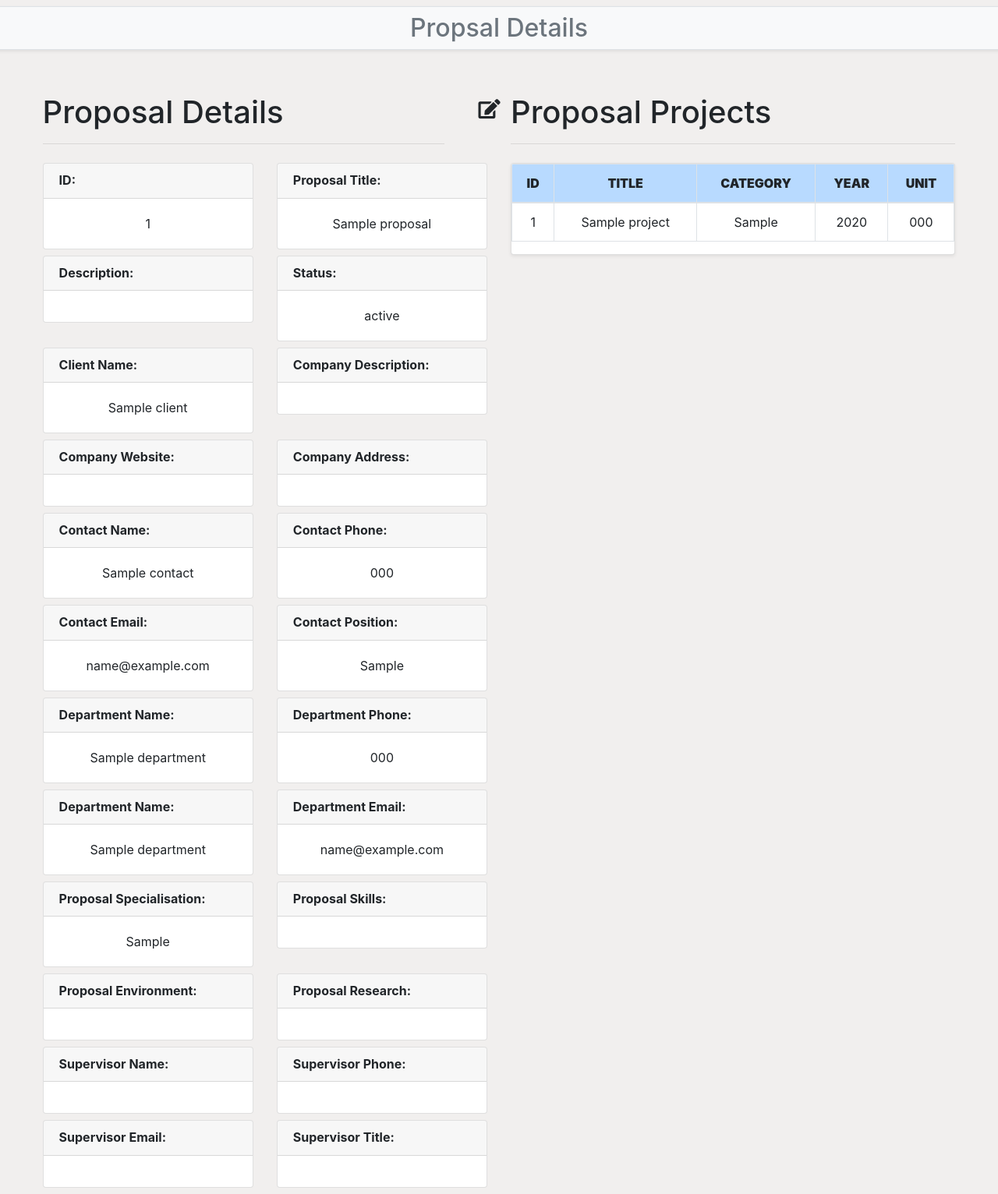
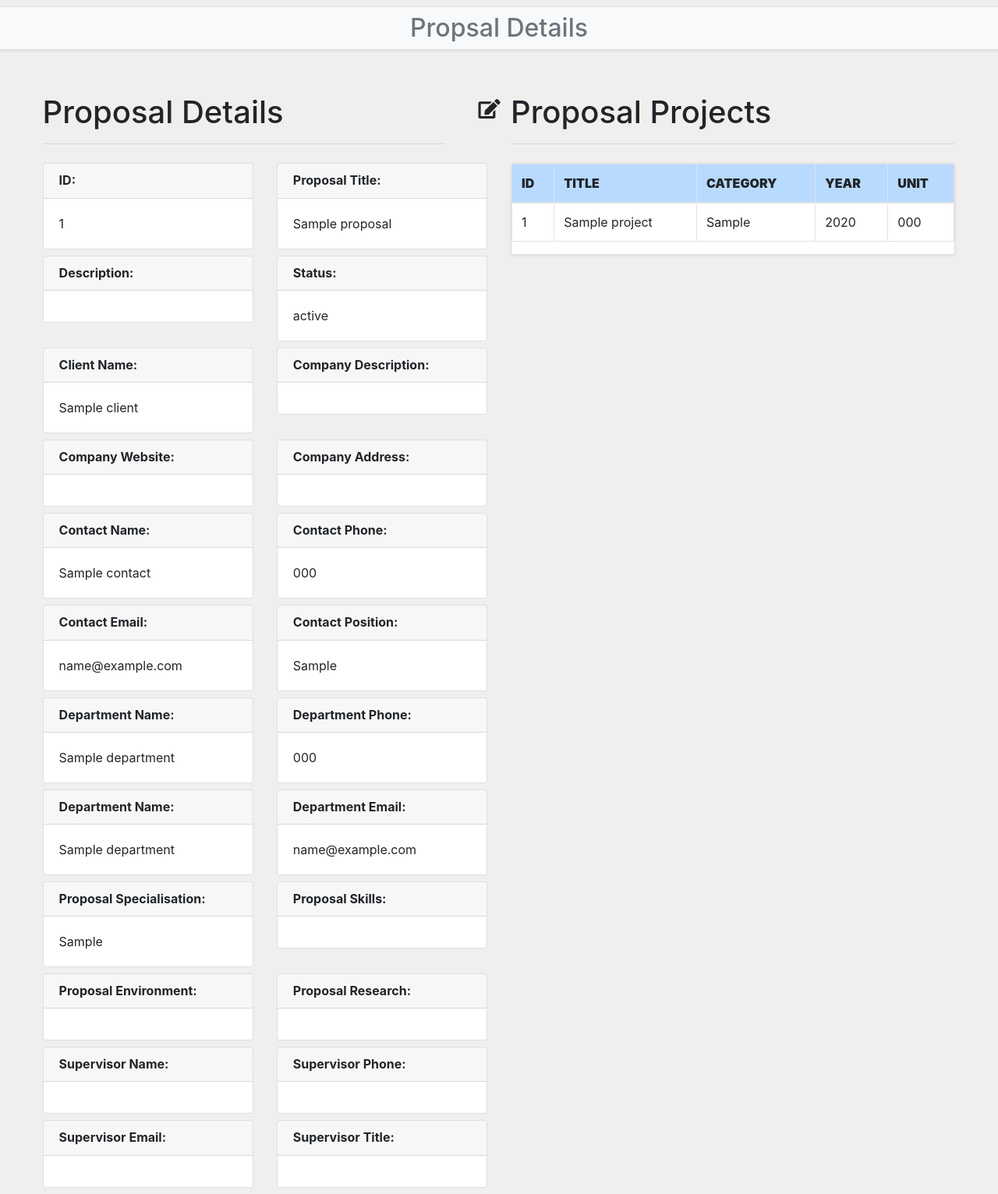
Before and after one commit to alankistemaker/SEPB2019, a Django app: page /CPPMS/proposal_detail/1 in a window 1280 px wide. Shown: the part 90-1622 px from the top of the page at 78% size. Run offline with Django 3.2, Linux system fonts and the light colour scheme; a user stored in the database is signed in; data comes from the database, SQL or seed files in the repository; both versions use the stored data as it was after the commit; tables that the repository leaves empty hold one stand-in row (values such as "Sample post"); some libraries are stand-ins or nearby versions.

Commit message:
Removed text-center

```diff
--- a/capstone_management/CPPMS/templates/archive_proposal.html
+++ b/capstone_management/CPPMS/templates/archive_proposal.html
@@ -17,7 +17,7 @@
     <div class="col-1"></div>
     <div class="col">
         <div class="table-responsive card shadow-sm">
-            <table class="table table-bordered table-hover text-center">
+            <table class="table table-bordered table-hover">
                 <tr class="table-primary">
                     <th>ID</th>
                     <th>Title</th>
--- a/capstone_management/CPPMS/templates/client.html
+++ b/capstone_management/CPPMS/templates/client.html
@@ -4,7 +4,7 @@
 
 <div class="row bg-light border rounded mt-2 mb-2 shadow-sm">
     <div class="col-12 mt-2">
-        <div class="text-center text-secondary">
+        <div class="text-secondary">
             <!--Page title-->
             {% block sub-page_content %}
 
--- a/capstone_management/CPPMS/templates/client_list.html
+++ b/capstone_management/CPPMS/templates/client_list.html
@@ -38,7 +38,7 @@
 
     <div class="col">
         <div class="table-responsive card shadow-sm">
-            <table class="table table-bordered table-hover text-center">
+            <table class="table table-bordered table-hover">
                 <thead>
                     <tr class="table-primary">
                         <th scope="col"><strong>CLIENT ID</strong></th>
--- a/capstone_management/CPPMS/templates/incoming_proposal.html
+++ b/capstone_management/CPPMS/templates/incoming_proposal.html
@@ -18,7 +18,7 @@
 
     <div class="col">
         <div class="table-responsive card shadow-sm">
-            <table class="table table-bordered table-hover text-center">
+            <table class="table table-bordered table-hover">
                 <thead>
                     <tr class="table-primary">
                         <th scope="col"><strong>ID</strong></th>
--- a/capstone_management/CPPMS/templates/login.html
+++ b/capstone_management/CPPMS/templates/login.html
@@ -36,7 +36,7 @@
                                 {{form.password | add_class:'form-control' }}
                             </div>
                             <br>
-                            <div class="form-group text-center">
+                            <div class="form-group">
                                 <button type="submit" value="Login" class="btn btn-primary btn-block account-btn">Login</button>
                             </div>
                             <strong>{{ form.non_field_errors }}</strong>
--- a/capstone_management/CPPMS/templates/new_client.html
+++ b/capstone_management/CPPMS/templates/new_client.html
@@ -18,7 +18,7 @@
 
     <div class="row mb-2">
         <div class="col-8"></div>
-        <div class="col-1 text-center">
+        <div class="col-1">
             <a class="btn" role="button" type="submit" name="save" value="save" data-toggle="tooltip" title="Save"><i class="fa fa-save" style="font-size:25px"></i></a>
         </div>
         <div class="col-3"></div>
--- a/capstone_management/CPPMS/templates/project.html
+++ b/capstone_management/CPPMS/templates/project.html
@@ -4,7 +4,7 @@
 
 <div class="row bg-light border rounded mt-2 mb-2 shadow-sm">
     <div class="col mt-2">
-        <div class="text-center text-secondary">
+        <div class="text-secondary">
             <!--Page title-->
             {% block sub-page_content %}
 
--- a/capstone_management/CPPMS/templates/proposal_detail.html
+++ b/capstone_management/CPPMS/templates/proposal_detail.html
@@ -34,7 +34,7 @@
             <div class="col">
                 <div class="card">
                     <h6 class="card-header"><strong>ID:</strong></h6>
-                    <div class="card-body text-center">
+                    <div class="card-body">
                         <p class="card-text" value="{{ proposal_detail.pk }}">{{ proposal_detail.pk }}</p>
                     </div>
                 </div>
@@ -43,7 +43,7 @@
             <div class="col">
                 <div class="card">
                     <h6 class="card-header"><strong>Proposal Title:</strong></h6>
-                    <div class="card-body text-center">
+                    <div class="card-body">
                         <p class="card-text" value="{{ proposal_detail.title }}">{{ proposal_detail.title }}</p>
                     </div>
                 </div>
@@ -57,7 +57,7 @@
             <div class="col">
                 <div class="card">
                     <h6 class="card-header"><strong>Description:</strong></h6>
-                    <div class="card-body text-center">
+                    <div class="card-body">
                         <p class="card-text" value="{{ proposal_detail.description }}">{{ proposal_detail.description }}</p>
                     </div>
                 </div>
@@ -66,7 +66,7 @@
             <div class="col">
                 <div class="card">
                     <h6 class="card-header"><strong>Status:</strong></h6>
-                    <div class="card-body text-center">
+                    <div class="card-body">
                         <p class="card-text" value="{{ proposal_detail.year }}">{{ proposal_detail.status }}</p>
                     </div>
                 </div>
@@ -79,7 +79,7 @@
             <div class="col">
                 <div class="card">
                     <h6 class="card-header"><strong>Client Name:</strong></h6>
-                    <div class="card-body text-center">
+                    <div class="card-body">
                         <p class="card-text" value="{{ proposal_detail.client.name }}">{{ proposal_detail.client.name }}</p>
                     </div>
                 </div>
@@ -88,7 +88,7 @@
             <div class="col">
                 <div class="card">
                     <h6 class="card-header"><strong>Company Description:</strong></h6>
-                    <div class="card-body text-center">
+                    <div class="card-body">
                         <p class="card-text" value="{{ proposal_detail.client.company.description }}">{{ proposal_detail.client.company.description }}</p>
                     </div>
                 </div>
@@ -101,7 +101,7 @@
             <div class="col">
                 <div class="card">
                     <h6 class="card-header"><strong>Company Website:</strong></h6>
-                    <div class="card-body text-center">
+                    <div class="card-body">
                         <p class="card-text" value="{{ proposal_detail.client.company.website }}">{{ proposal_detail.client.company.website }}</p>
                     </div>
                 </div>
@@ -110,7 +110,7 @@
             <div class="col">
                 <div class="card">
                     <h6 class="card-header"><strong>Company Address:</strong></h6>
-                    <div class="card-body text-center">
+                    <div class="card-body">
                         <p class="card-text" value="{{ proposal_detail.client.company.address }}">{{ proposal_detail.client.company.address }}</p>
                     </div>
                 </div>
@@ -123,7 +123,7 @@
             <div class="col">
                 <div class="card">
                     <h6 class="card-header"><strong>Contact Name:</strong></h6>
-                    <div class="card-body text-center">
+                    <div class="card-body">
                         <p class="card-text" value="{{ proposal_detail.client.contact.name }}">{{ proposal_detail.client.contact.name }}</p>
                     </div>
                 </div>
@@ -132,7 +132,7 @@
             <div class="col">
                 <div class="card">
                     <h6 class="card-header"><strong>Contact Phone:</strong></h6>
-                    <div class="card-body text-center">
+                    <div class="card-body">
                         <p class="card-text" value="{{ proposal_detail.client.contact.phone }}">{{ proposal_detail.client.contact.phone }}</p>
                     </div>
                 </div>
@@ -145,7 +145,7 @@
             <div class="col">
                 <div class="card">
                     <h6 class="card-header"><strong>Contact Email:</strong></h6>
-                    <div class="card-body text-center">
+                    <div class="card-body">
                         <p class="card-text" value="{{ proposal_detail.client.contact.email }}">{{ proposal_detail.client.contact.email }}</p>
                     </div>
                 </div>
@@ -154,7 +154,7 @@
             <div class="col">
                 <div class="card">
                     <h6 class="card-header"><strong>Contact Position:</strong></h6>
-                    <div class="card-body text-center">
+                    <div class="card-body">
                         <p class="card-text" value="{{ proposal_detail.client.contact.position }}">{{ proposal_detail.client.contact.position }}</p>
                     </div>
                 </div>
@@ -167,7 +167,7 @@
             <div class="col">
                 <div class="card">
                     <h6 class="card-header"><strong>Department Name:</strong></h6>
-                    <div class="card-body text-center">
+                    <div class="card-body">
                         <p class="card-text" value="{{ proposal_detail.client.department.name }}">{{ proposal_detail.client.department.name }}</p>
                     </div>
                 </div>
@@ -176,7 +176,7 @@
             <div class="col">
                 <div class="card">
                     <h6 class="card-header"><strong>Department Phone:</strong></h6>
-                    <div class="card-body text-center">
+                    <div class="card-body">
                         <p class="card-text" value="{{ proposal_detail.client.department.phone }}">{{ proposal_detail.client.department.phone }}</p>
                     </div>
                 </div>
@@ -189,7 +189,7 @@
             <div class="col">
                 <div class="card">
                     <h6 class="card-header"><strong>Department Name:</strong></h6>
-                    <div class="card-body text-center">
+                    <div class="card-body">
                         <p class="card-text" value="{{ proposal_detail.client.department.name }}">{{ proposal_detail.client.department.name }}</p>
                     </div>
                 </div>
@@ -198,7 +198,7 @@
             <div class="col">
                 <div class="card">
                     <h6 class="card-header"><strong>Department Email:</strong></h6>
-                    <div class="card-body text-center">
+                    <div class="card-body">
                         <p class="card-text" value="{{ proposal_detail.client.department.email }}">{{ proposal_detail.client.department.email }}</p>
                     </div>
                 </div>
@@ -211,7 +211,7 @@
             <div class="col">
                 <div class="card">
                     <h6 class="card-header"><strong>Proposal Specialisation:</strong></h6>
-                    <div class="card-body text-center">
+                    <div class="card-body">
                         <p class="card-text" value="{{ proposal_detail.spec }}">{{ proposal_detail.spec }}</p>
                     </div>
                 </div>
@@ -220,7 +220,7 @@
             <div class="col">
                 <div class="card">
                     <h6 class="card-header"><strong>Proposal Skills:</strong></h6>
-                    <div class="card-body text-center">
+                    <div class="card-body">
                         <p class="card-text" value="{{ proposal_detail.proposal_skills }}">{{ proposal_detail.proposal_skills }}</p>
                     </div>
                 </div>
@@ -233,7 +233,7 @@
             <div class="col">
                 <div class="card">
                     <h6 class="card-header"><strong>Proposal Environment:</strong></h6>
-                    <div class="card-body text-center">
+                    <div class="card-body">
                         <p class="card-text" value="{{ proposal_detail.proposal_environment }}">{{ proposal_detail.proposal_environment }}</p>
                     </div>
                 </div>
@@ -242,7 +242,7 @@
             <div class="col">
                 <div class="card">
                     <h6 class="card-header"><strong>Proposal Research:</strong></h6>
-                    <div class="card-body text-center">
+                    <div class="card-body">
                         <p class="card-text" value="{{ proposal_detail.proposal_research }}">{{ proposal_detail.proposal_research }}</p>
                     </div>
                 </div>
@@ -255,7 +255,7 @@
             <div class="col">
                 <div class="card">
                     <h6 class="card-header"><strong>Supervisor Name:</strong></h6>
-                    <div class="card-body text-center">
+                    <div class="card-body">
                         <p class="card-text" value="{{ proposal_detail.supervisor.name }}">{{ proposal_detail.supervisor.name }}</p>
                     </div>
                 </div>
@@ -264,7 +264,7 @@
             <div class="col">
                 <div class="card">
                     <h6 class="card-header"><strong>Supervisor Phone:</strong></h6>
-                    <div class="card-body text-center">
+                    <div class="card-body">
                         <p class="card-text" value="{{ proposal_detail.supervisor.phone }}">{{ proposal_detail.supervisor.phone }}</p>
                     </div>
                 </div>
@@ -277,7 +277,7 @@
             <div class="col">
                 <div class="card">
                     <h6 class="card-header"><strong>Supervisor Email:</strong></h6>
-                    <div class="card-body text-center">
+                    <div class="card-body">
                         <p class="card-text" value="{{ proposal_detail.supervisor.email }}">{{ proposal_detail.supervisor.email }}</p>
                     </div>
                 </div>
@@ -286,7 +286,7 @@
             <div class="col">
                 <div class="card">
                     <h6 class="card-header"><strong>Supervisor Title:</strong></h6>
-                    <div class="card-body text-center">
+                    <div class="card-body">
                         <p class="card-text" value="{{ proposal_detail.supervisor.title }}">{{ proposal_detail.supervisor.title }}</p>
                     </div>
                 </div>
@@ -310,7 +310,7 @@
 
             <div class="col">
                 <div class="table-responsive card shadow-sm">
-                    <table class="table table-bordered table-hover text-center">
+                    <table class="table table-bordered table-hover">
                         <thead>
                             <tr class="table-primary">
 
--- a/capstone_management/CPPMS/templates/proposal_list.html
+++ b/capstone_management/CPPMS/templates/proposal_list.html
@@ -36,7 +36,7 @@
     <div class="col-1"></div>
     <div class="col">
         <div class="table-responsive card shadow-sm">
-            <table class="table table-bordered table-hover text-center">
+            <table class="table table-bordered table-hover">
                 <thead>
                     <tr class="table-primary">
                         <th scope="col"><strong>PROPOSAL ID</strong></th>
```
Also changed, not shown: capstone_management/CPPMS/templates/client_detail.html (+13 -13 lines), capstone_management/CPPMS/templates/project_detail.html (+11 -11 lines), capstone_management/db.sqlite3.
